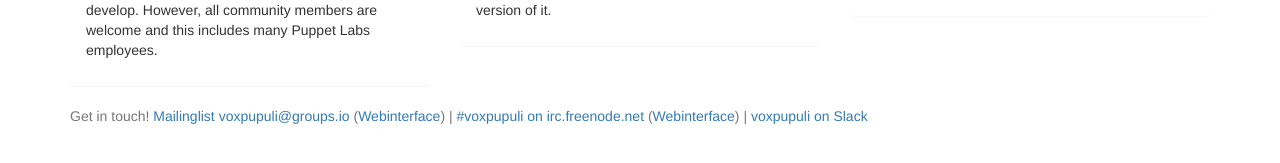
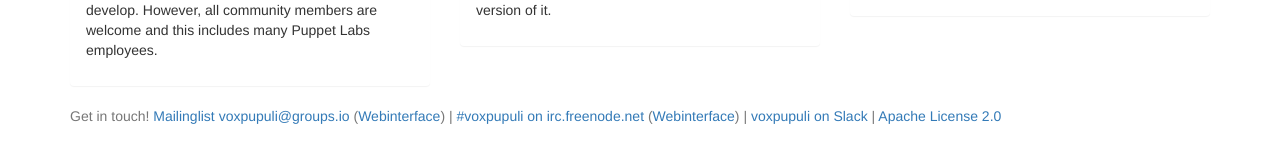
Before and after one commit to voxpupuli/voxpupuli.github.io, a Jekyll site: the page built from index.html, in a window 1280 px wide. Shown: the part 616-779 px from the top of the page. Built offline with Jekyll 4.4.1, drawn with Linux system fonts in a browser that asks for light colours; nearby versions of some CDN libraries.

Commit message:
add license to footer

```diff
--- a/_includes/footer.html
+++ b/_includes/footer.html
@@ -1,5 +1,5 @@
 <div id="footer">
   <div class="container">
-    <p class="text-muted">Get in touch! <a href="mailto:voxpupuli@groups.io">Mailinglist voxpupuli@groups.io</a> (<a href="https://groups.io/g/voxpupuli/topics">Webinterface</a>) | <a href="irc://irc.freenode.net/voxpupuli">#voxpupuli on irc.freenode.net</a> (<a href="https://webchat.freenode.net/?channels=%23voxpupuli">Webinterface</a>) | <a href="https://puppetcommunity.slack.com/messages/voxpupuli/">voxpupuli on Slack</a></p>
+    <p class="text-muted">Get in touch! <a href="mailto:voxpupuli@groups.io">Mailinglist voxpupuli@groups.io</a> (<a href="https://groups.io/g/voxpupuli/topics">Webinterface</a>) | <a href="irc://irc.freenode.net/voxpupuli">#voxpupuli on irc.freenode.net</a> (<a href="https://webchat.freenode.net/?channels=%23voxpupuli">Webinterface</a>) | <a href="https://puppetcommunity.slack.com/messages/voxpupuli/">voxpupuli on Slack</a> | <a href="https://github.com/voxpupuli/voxpupuli.github.io/blob/master/LICENSE">Apache License 2.0</a></p>
   </div>
 </div>
```
